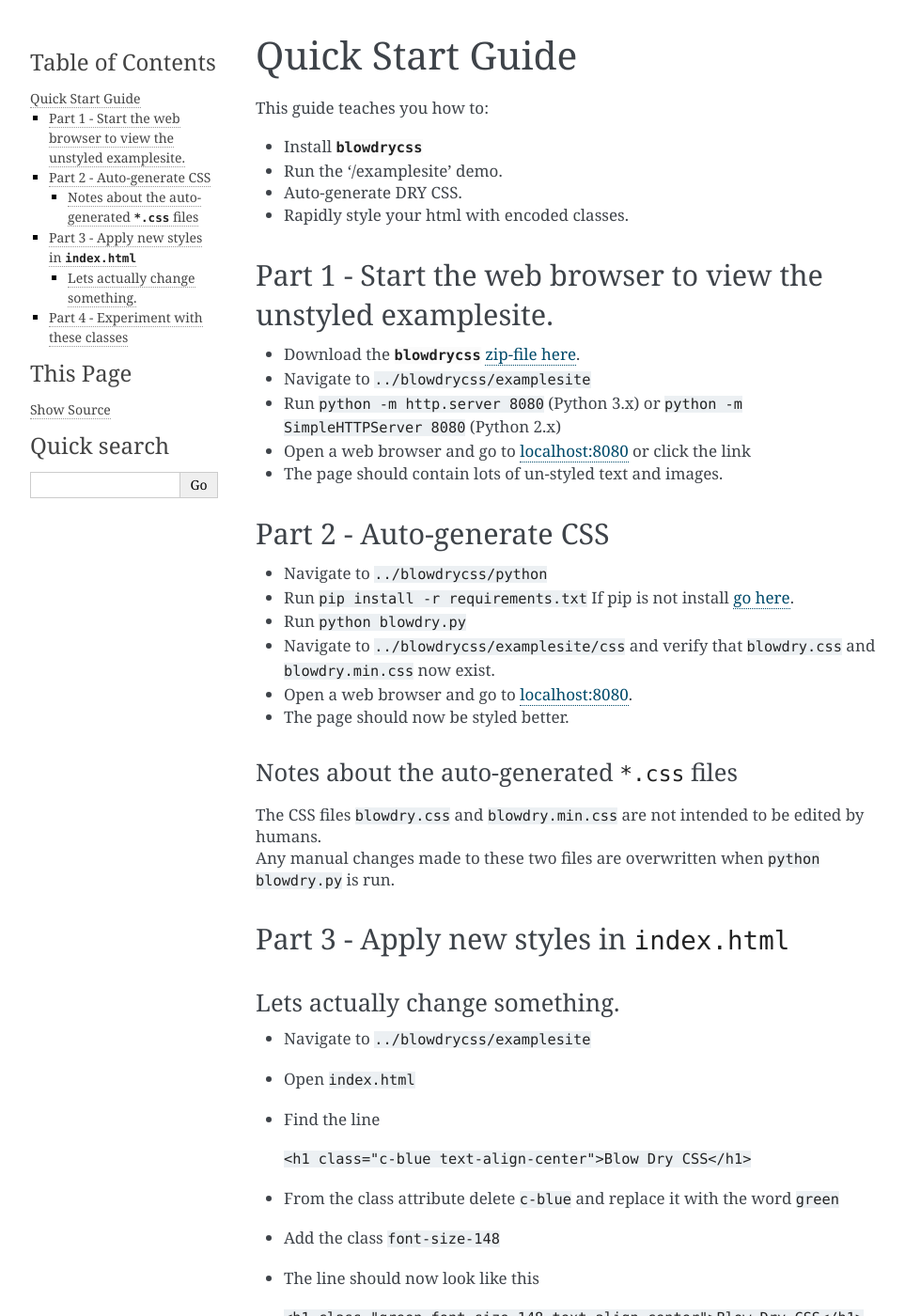
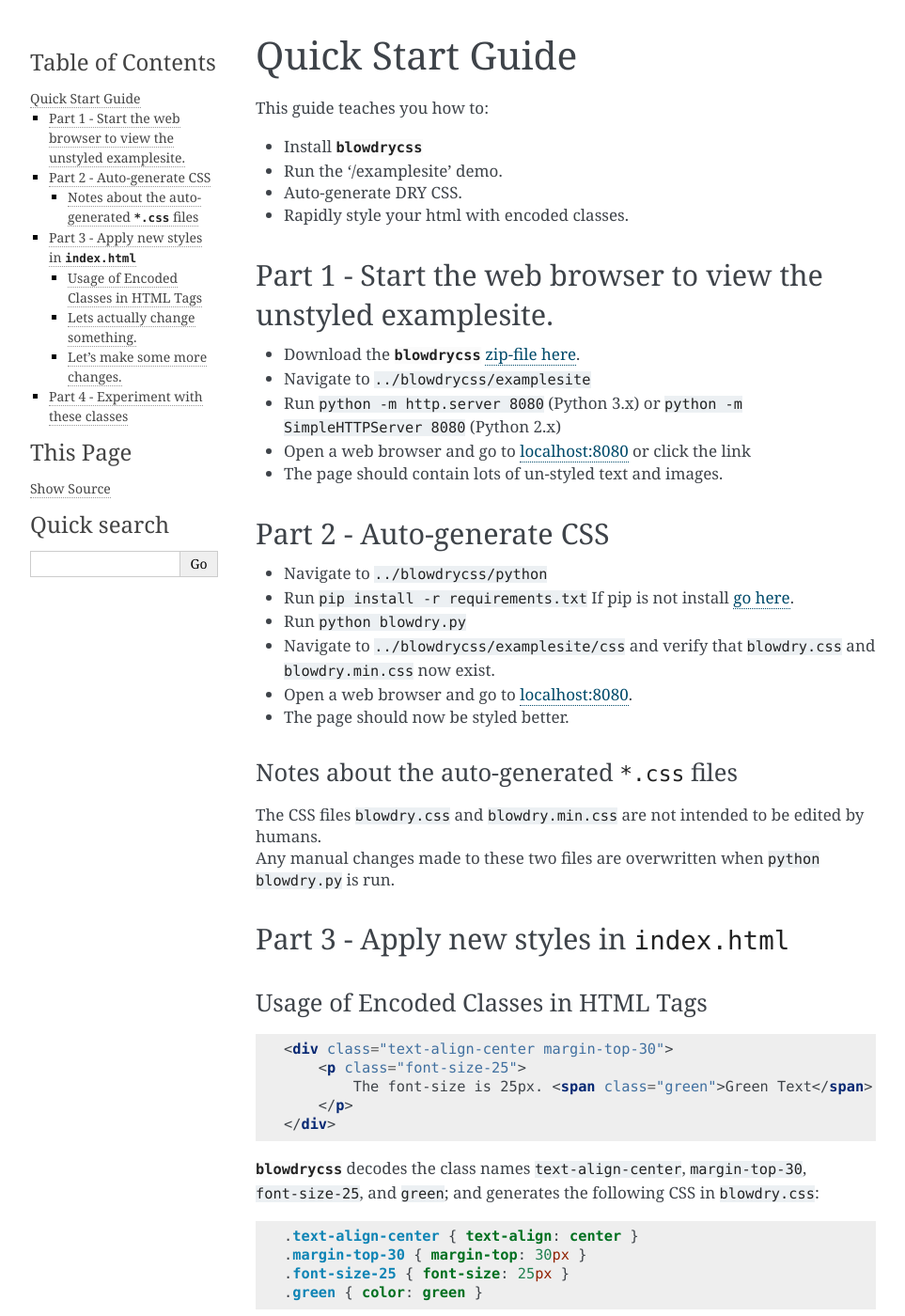
Before and after one commit to nueverest/blowdrycss, a Sphinx documentation site: the page built from docs/quickstart.rst, in a window 1280 px wide and 1400 px high. Shown: the whole window at 94% size, without its empty margins (148-1111 px from the left). Built offline with Sphinx 7.4.7, drawn with Linux system fonts in a browser that asks for light colours.

Commit message:
Added links to read the docs in the readme.  Added keywords to setup.py. Expanded part 3 of quick start.

```diff
--- a/docs/quickstart.rst
+++ b/docs/quickstart.rst
@@ -45,6 +45,28 @@ Notes about the auto-generated ``*.css`` files
 Part 3 - Apply new styles in ``index.html``
 ~~~~~~~~~~~~~~~~~~~~~~~~~~~~~~~~~~~~~~~~~~~
 
+Usage of Encoded Classes in HTML Tags
+'''''''''''''''''''''''''''''''''''''
+
+.. code:: html
+
+    <div class="text-align-center margin-top-30">
+        <p class="font-size-25">
+            The font-size is 25px. <span class="green">Green Text</span>
+        </p>
+    </div>
+
+:mod:`blowdrycss` decodes the class names ``text-align-center``,
+``margin-top-30``, ``font-size-25``, and ``green``; and generates the
+following CSS in ``blowdry.css``:
+
+.. code:: css
+
+    .text-align-center { text-align: center }
+    .margin-top-30 { margin-top: 30px }
+    .font-size-25 { font-size: 25px }
+    .green { color: green }
+
 Lets actually change something.
 '''''''''''''''''''''''''''''''
 
@@ -68,7 +90,9 @@ Lets actually change something.
 -  Now refresh the web page running on
    `localhost:8080 <http://localhost:8080>`__.
 -  The title at the top of the page should be large and green.
--  Let's make some more changes.
+
+Let's make some more changes.
+'''''''''''''''''''''''''''''
 -  Center the image below the title with the class ``t-align-center`` in
    the ``<div>`` containing the image.
 -  Find the ``+`` images and add the class ``padding-bottom-4p``
@@ -87,6 +111,7 @@ Part 4 - Experiment with these classes
    ``p-20-30-20-30`` ``w-50``
 -  Apply this to a div: ``display-none``
 -  Apply this to text: ``uppercase``
+-  Run ``python blowdry.py``
 
 
 Want to learn more head on over to :doc:`advancedtopics`.
```
Also changed, not shown: README.md (+19 -17 lines), 1 other file.
